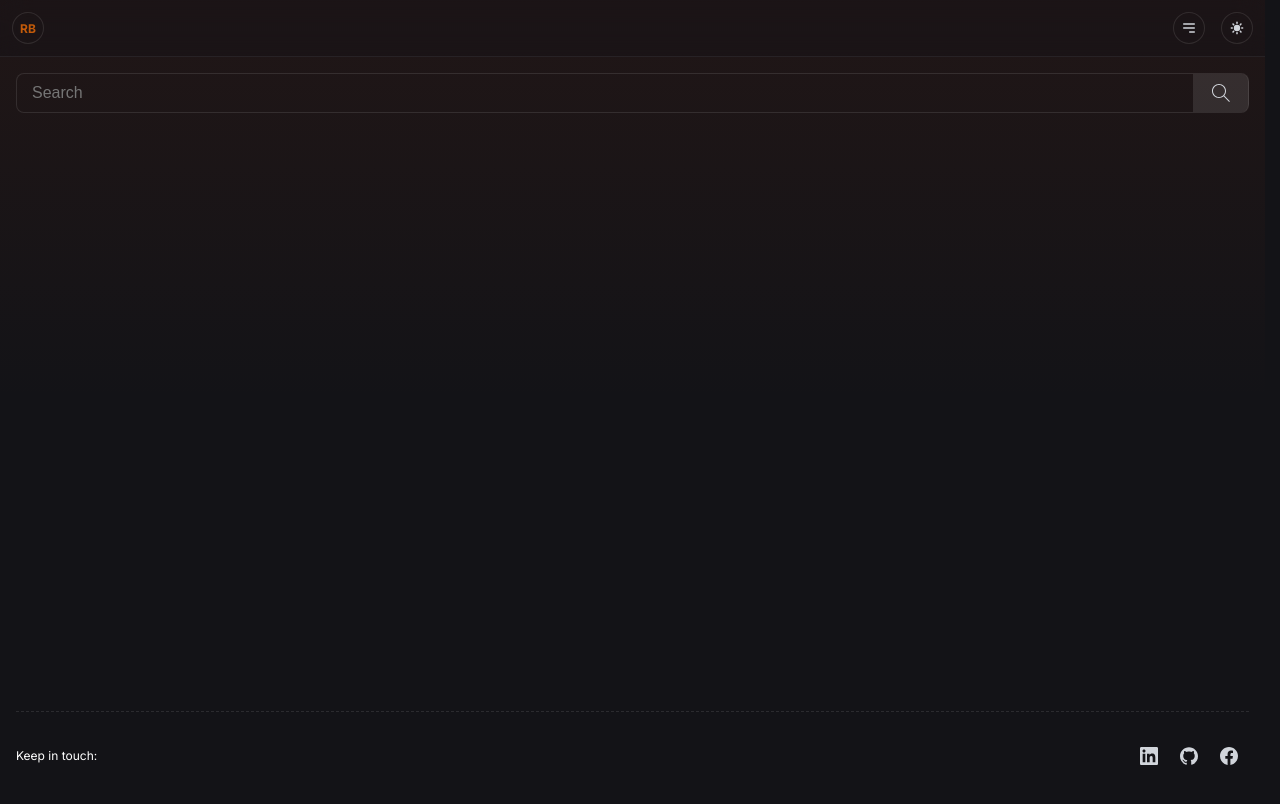
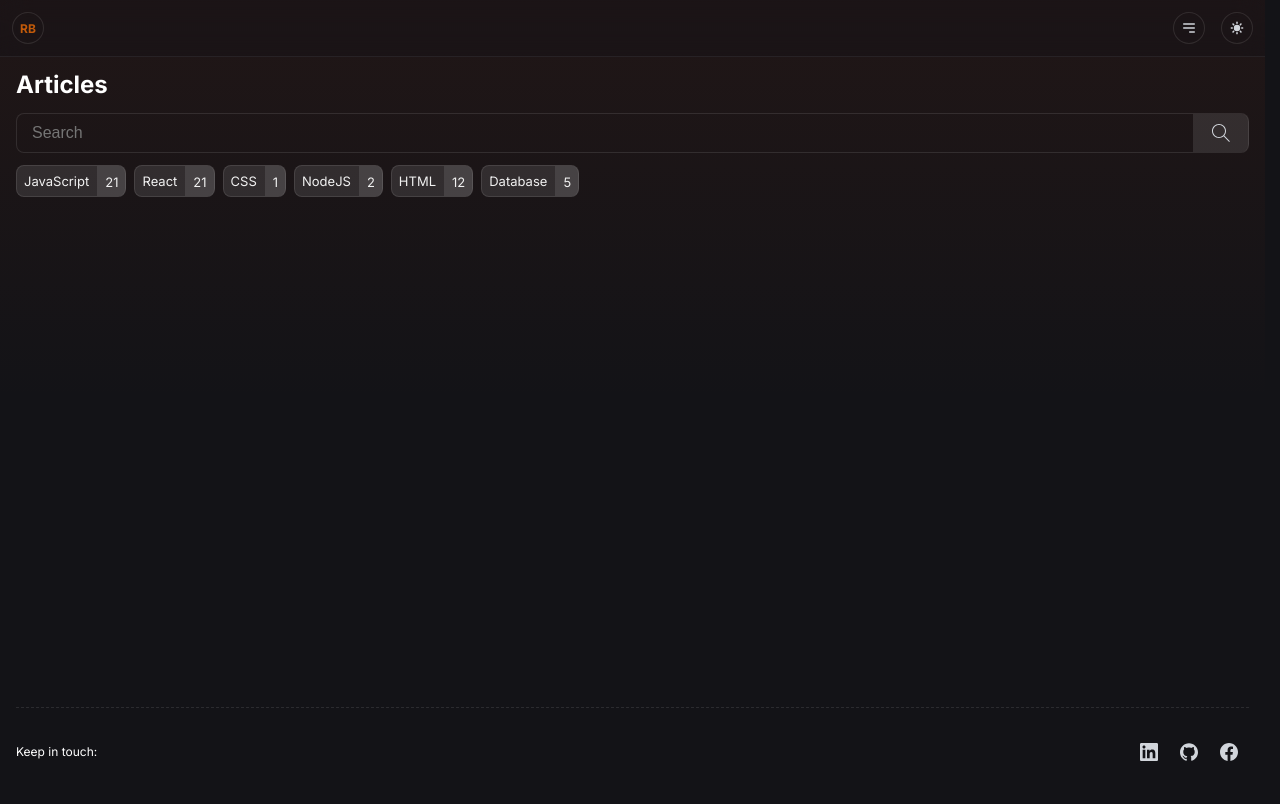
Before and after one commit to raymartbediaformalejo/raymart-personal-blog, a React (Vite) app in the folder client/: page /articles in a window 1280 px wide. Shown: the top 804 px of the page. Built offline with nearby package versions, Linux system fonts and the light colour scheme; no server answers; a web font is replaced by a local one.

Commit message:
style: CheckboxTag component

```diff
--- a/client/src/components/CheckboxTag.tsx
+++ b/client/src/components/CheckboxTag.tsx
@@ -1,7 +1,25 @@
-import React from "react";
+import classes from "../styles/component/CheckBoxTag.module.css";
 
-const CheckboxTag = () => {
-  return <div>CheckboxTag</div>;
+type CheckboxTagProps = {
+  tag: string;
+  tagCount: number;
+};
+
+const CheckboxTag = ({ tag, tagCount }: CheckboxTagProps) => {
+  return (
+    <>
+      <input
+        className={classes["tag-input"]}
+        type="checkbox"
+        id={`tag-${tag}`}
+        value={tag}
+      />
+      <label className={classes["tag-checkbox"]} htmlFor={`tag-${tag}`}>
+        <span className={classes["tag-name"]}>{tag}</span>
+        <div className={classes["tag-count"]}>{tagCount}</div>
+      </label>
+    </>
+  );
 };
 
 export default CheckboxTag;
--- a/client/src/components/ui/Chip.tsx
+++ b/client/src/components/ui/Chip.tsx
@@ -16,15 +16,17 @@ const Chip = ({
   className,
   to,
 }: ChipProps) => {
+  const newtext = text === "JavaScript" ? "JS" : text;
+
   const chipClass = `${classes["chip"]} ${className ? className : ""} ${
     classes[variant]
-  } ${classes[text.toLowerCase()]} ${color ? classes[color] : ""} ${
+  } ${classes[newtext.toLowerCase()]} ${color ? classes[color] : ""} ${
     classes[size]
   }`;
 
   return (
     <Link to={to} className={chipClass}>
-      {text}
+      {newtext}
     </Link>
   );
 };
--- a/client/src/pages/articles/Articles.tsx
+++ b/client/src/pages/articles/Articles.tsx
@@ -1,10 +1,23 @@
 import React from "react";
 import SearchForm from "../../components/SearchForm";
-
+import CheckboxTag from "../../components/CheckboxTag";
+import { MAIN_NAVIGATION_ITEMS } from "../../utils/Constant";
+import classes from "../../styles/pages/articles/Articles.module.css";
 const Articles = () => {
   return (
     <>
+      <h1 className={classes["title"]}>
+        {MAIN_NAVIGATION_ITEMS.ARTICLES.name}
+      </h1>
       <SearchForm />
+      <div className={classes["tags"]}>
+        <CheckboxTag tag={"JavaScript"} tagCount={21} />
+        <CheckboxTag tag={"React"} tagCount={21} />
+        <CheckboxTag tag={"CSS"} tagCount={1} />
+        <CheckboxTag tag={"NodeJS"} tagCount={2} />
+        <CheckboxTag tag={"HTML"} tagCount={12} />
+        <CheckboxTag tag={"Database"} tagCount={5} />
+      </div>
     </>
   );
 };
--- /dev/null
+++ b/client/src/styles/component/CheckBoxTag.module.css
@@ -0,0 +1,55 @@
+.tag-input {
+  position: absolute;
+  left: -999999px;
+  opacity: 0;
+}
+
+.tag-checkbox {
+  --tag-border-raduis: 8px;
+  --height: 32px;
+  --border-color: var(--clr-border);
+  --bg-color: var(--clr-neutral-border);
+  --color: var(--clr-off-white);
+  --opacity: 0.1;
+  --font-weight: var(--fw-400);
+  --outline: none;
+
+  display: flex;
+  align-items: center;
+  justify-content: center;
+  cursor: pointer;
+  user-select: none;
+  width: fit-content;
+  line-height: 2rem;
+  font-size: var(--fs-300);
+  height: var(--height);
+  border-radius: var(--tag-border-raduis);
+  box-shadow: inset 0 0 0 0px #fff, inset 0 0 0 1px var(--border-color),
+    0 0 #0000;
+  background: hsl(var(--bg-color) / var(--opacity));
+  color: var(--color);
+  font-weight: var(--font-weight);
+  outline: var(--outline);
+  transition: var(--transition);
+}
+
+.tag-checkbox:hover,
+.tag-checkbox:focus {
+  --opacity: 0.2;
+}
+.tag-checkbox:checked {
+  --outline: 2px auto var(--clr-primary-500);
+  outline-offset: 3px;
+}
+
+.tag-name,
+.tag-count {
+  padding: 0 8px;
+}
+
+.tag-count {
+  height: calc(var(--height) - 2px);
+  border-top-right-radius: var(--tag-border-raduis);
+  border-bottom-right-radius: var(--tag-border-raduis);
+  background: hsl(var(--bg-color) / var(--opacity));
+}
--- a/client/src/styles/component/SearchForm.module.css
+++ b/client/src/styles/component/SearchForm.module.css
@@ -7,7 +7,6 @@
   box-shadow: var(--border);
   border-radius: var(--search-border-radius);
   overflow: hidden;
-  margin-top: 1rem;
 }
 
 .search-form {
@@ -17,6 +16,7 @@
   align-items: center;
   width: 100%;
   padding-left: 1rem;
+  transition: var(--transition);
 }
 
 .search-form:hover,
--- a/client/src/styles/index.css
+++ b/client/src/styles/index.css
@@ -31,8 +31,11 @@
   --clr-primary-500: hsl(26, 90%, 40%);
 
   --clr-white: #ffff;
+  --clr-off-white: #f1f1f1;
+  --clr-neutral-off-white: 0 0% 95%;
   --clr-body-bg: #121316;
   --clr-border: hsla(0, 0%, 100%, 0.1);
+  --clr-neutral-border: 0 0% 100%;
 
   --transition: all 0.15s cubic-bezier(0.4, 0, 0.2, 1);
 }
@@ -74,6 +77,7 @@ main {
 h1 {
   font-size: var(--fs-700);
   color: var(--clr-white);
+  font-weight: var(--fw-700);
 }
 
 a {
--- /dev/null
+++ b/client/src/styles/pages/articles/Articles.module.css
@@ -0,0 +1,10 @@
+.title {
+  margin: 0.75rem 0;
+}
+
+.tags {
+  margin-top: 12px;
+  display: flex;
+  flex-wrap: wrap;
+  gap: 8px;
+}
```
